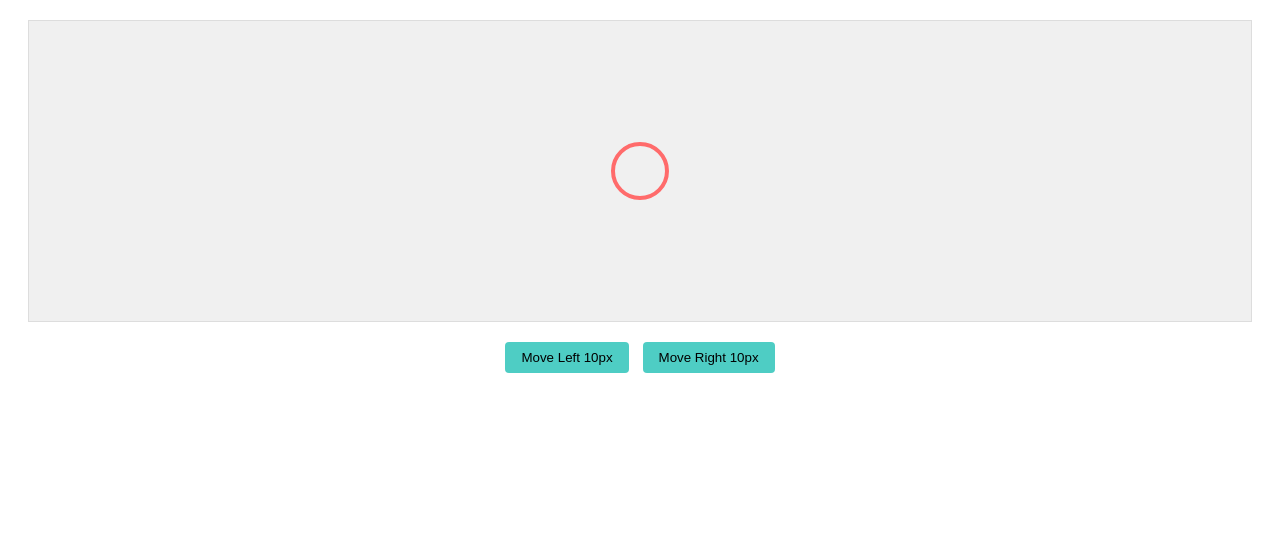
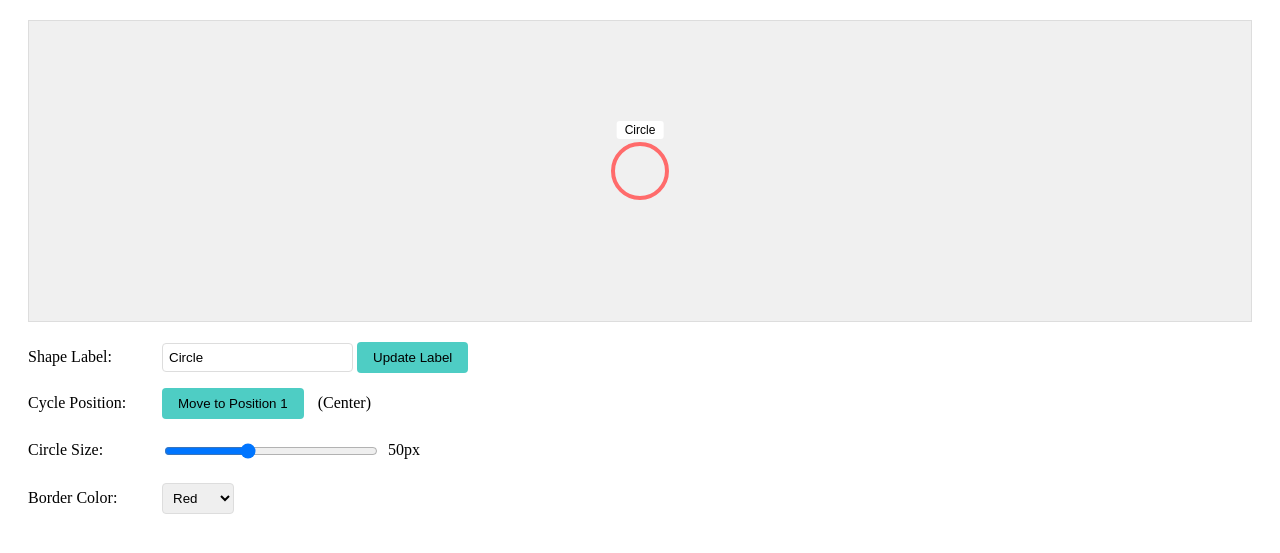
Before and after one commit to ZBZFirst/info, a Jekyll site: the page graphics3.html, which Jekyll copies as it is, in a window 1280 px wide. Shown: the top 553 px of the page. Built offline with Jekyll 4.4.1, drawn with Linux system fonts in a browser that asks for light colours.

Commit message:
Update graphics3.html

```diff
--- a/graphics3.html
+++ b/graphics3.html
@@ -21,45 +21,144 @@
             top: 50%;
             left: 50%;
             transform: translate(-50%, -50%);
+            transition: all 0.3s ease;
+        }
+
+        .shape-label {
+            position: absolute;
+            top: -25px;
+            left: 50%;
+            transform: translateX(-50%);
+            background: white;
+            padding: 2px 8px;
+            border-radius: 3px;
+            font-family: Arial, sans-serif;
+            font-size: 12px;
+            white-space: nowrap;
         }
 
         .controls {
             margin: 20px;
-            text-align: center;
+            max-width: 600px;
+        }
+
+        .control-group {
+            margin-bottom: 15px;
+        }
+
+        label {
+            display: inline-block;
+            width: 120px;
+            margin-right: 10px;
+        }
+
+        input[type="text"],
+        input[type="range"],
+        select {
+            padding: 6px;
+            border-radius: 4px;
+            border: 1px solid #ddd;
+        }
+
+        input[type="range"] {
+            width: 200px;
+            vertical-align: middle;
         }
 
         button {
             padding: 8px 16px;
-            margin: 0 5px;
             background: #4ECDC4;
             border: none;
             border-radius: 4px;
             cursor: pointer;
+            margin-right: 10px;
+        }
+
+        .value-display {
+            display: inline-block;
+            width: 40px;
+            text-align: center;
         }
     </style>
 </head>
 <body>
     <div class="shape-container" id="shapeContainer">
-        <div class="shape" id="movingShape"></div>
+        <div class="shape" id="movingShape">
+            <div class="shape-label" id="shapeLabel">Circle</div>
+        </div>
     </div>
 
     <div class="controls">
-        <button onclick="moveShape(-10)">Move Left 10px</button>
-        <button onclick="moveShape(10)">Move Right 10px</button>
+        <div class="control-group">
+            <label for="shapeName">Shape Label:</label>
+            <input type="text" id="shapeName" value="Circle">
+            <button onclick="updateLabel()">Update Label</button>
+        </div>
+
+        <div class="control-group">
+            <label for="positionButton">Cycle Position:</label>
+            <button id="positionButton" onclick="cyclePosition()">Move to Position 1</button>
+            <span id="positionDisplay">(Center)</span>
+        </div>
+
+        <div class="control-group">
+            <label for="sizeSlider">Circle Size:</label>
+            <input type="range" id="sizeSlider" min="20" max="100" value="50">
+            <span class="value-display" id="sizeValue">50px</span>
+        </div>
+
+        <div class="control-group">
+            <label for="colorSelect">Border Color:</label>
+            <select id="colorSelect" onchange="changeColor()">
+                <option value="#FF6B6B">Red</option>
+                <option value="#4ECDC4">Teal</option>
+                <option value="#6BFF6B">Green</option>
+            </select>
+        </div>
     </div>
 
     <script>
         const shape = document.getElementById('movingShape');
-        let position = 50; // Starting position (50% of container)
+        const label = document.getElementById('shapeLabel');
+        const sizeSlider = document.getElementById('sizeSlider');
+        const sizeValue = document.getElementById('sizeValue');
+        const positionButton = document.getElementById('positionButton');
+        const positionDisplay = document.getElementById('positionDisplay');
 
-        function moveShape(amount) {
-            position += amount;
+        // Position presets
+        const positions = [
+            { left: '50%', name: 'Center' },
+            { left: '20%', name: 'Left' },
+            { left: '80%', name: 'Right' }
+        ];
+        let currentPosition = 0;
 
-            // Keep the shape within bounds (optional)
-            if (position < 0) position = 0;
-            if (position > 100) position = 100;
+        // Update shape label
+        function updateLabel() {
+            const newLabel = document.getElementById('shapeName').value;
+            label.textContent = newLabel || 'Circle';
+        }
 
-            shape.style.left = position + '%';
+        // Cycle through positions
+        function cyclePosition() {
+            currentPosition = (currentPosition + 1) % positions.length;
+            shape.style.left = positions[currentPosition].left;
+            positionButton.textContent = `Move to Position ${currentPosition + 1}`;
+            positionDisplay.textContent = `(${positions[currentPosition].name})`;
+        }
+
+        // Change circle size
+        sizeSlider.addEventListener('input', function() {
+            const size = this.value;
+            shape.style.width = size + 'px';
+            shape.style.height = size + 'px';
+            sizeValue.textContent = size + 'px';
+        });
+
+        // Change border color
+        function changeColor() {
+            const color = document.getElementById('colorSelect').value;
+            shape.style.borderColor = color;
         }
     </script>
 </body>
```
Also changed, not shown: other parts of graphics3.html (+1 -1 lines).
